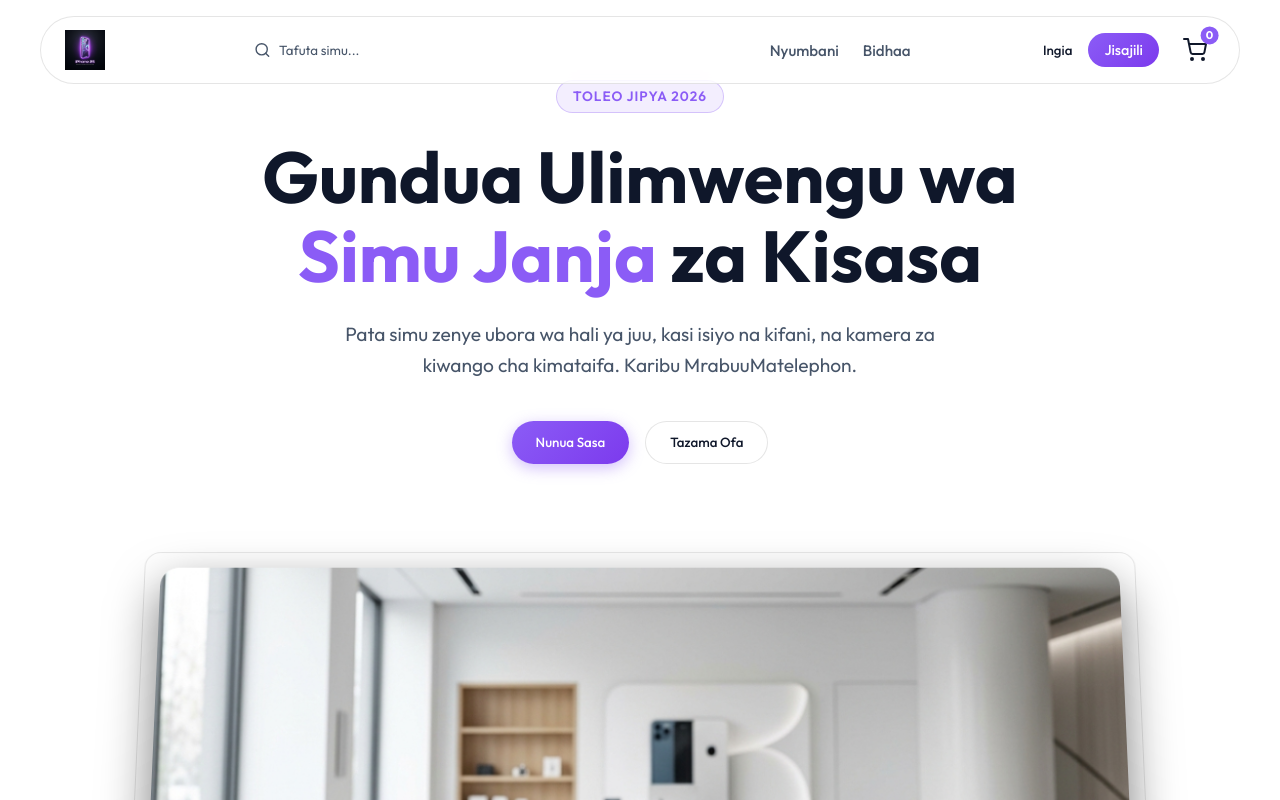
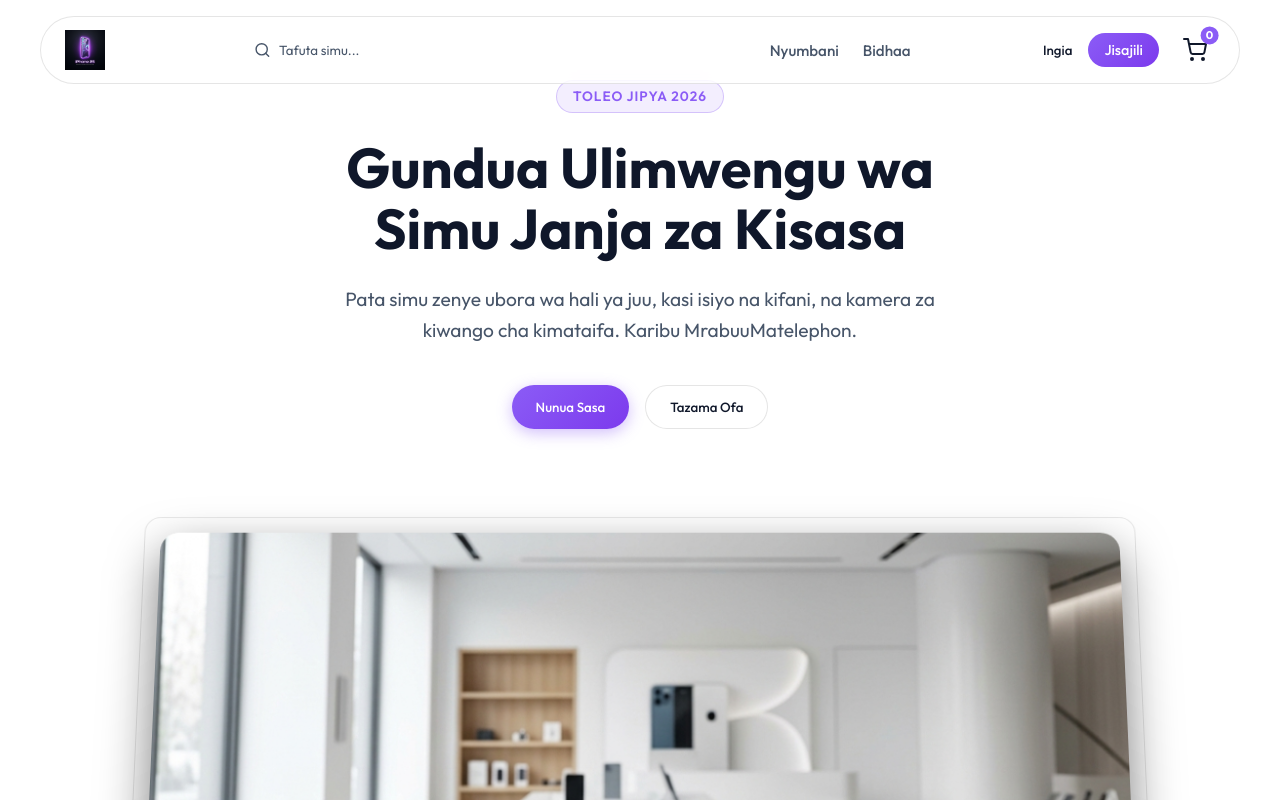
Before and after one commit to suleahmad/mrabuumatelephons, a React (Vite) app: page / in a window 1280 px wide. Shown: the top 800 px of the page. Built offline with nearby package versions, Linux system fonts and the light colour scheme.

Commit message:
Resize hero text to be moderate and solid black, implement search functionality

```diff
--- a/src/App.tsx
+++ b/src/App.tsx
@@ -11,6 +11,7 @@ const App: React.FC = () => {
   const [isAuthModalOpen, setIsAuthModalOpen] = useState(false);
   const [isCartOpen, setIsCartOpen] = useState(false);
   const [authModalMode, setAuthModalMode] = useState<'login' | 'signup'>('login');
+  const [searchQuery, setSearchQuery] = useState('');
 
   const handleOpenAuthModal = (mode: 'login' | 'signup') => {
     setAuthModalMode(mode);
@@ -84,6 +85,7 @@ const App: React.FC = () => {
       <Navbar
         onOpenAuthModal={handleOpenAuthModal}
         onOpenCart={() => setIsCartOpen(true)}
+        onSearch={setSearchQuery}
       />
       <HeroSection />
 
@@ -94,7 +96,9 @@ const App: React.FC = () => {
         </div>
 
         <div className="products-grid">
-          {featuredPhones.map((phone, index) => (
+          {featuredPhones
+            .filter(phone => phone.name.toLowerCase().includes(searchQuery.toLowerCase()))
+            .map((phone, index) => (
             <div className={`animate-fade-in delay-${(index + 1) * 100}`} key={index}>
               <ProductCard {...phone} />
             </div>
@@ -113,7 +117,9 @@ const App: React.FC = () => {
         </div>
 
         <div className="products-grid">
-          {budgetPhones.map((phone, index) => (
+          {budgetPhones
+            .filter(phone => phone.name.toLowerCase().includes(searchQuery.toLowerCase()))
+            .map((phone, index) => (
             <div className={`animate-fade-in delay-${(index + 1) * 100}`} key={index}>
               <ProductCard {...phone} />
             </div>
--- a/src/components/HeroSection.css
+++ b/src/components/HeroSection.css
@@ -55,14 +55,15 @@
 }
 
 .hero-title {
-  font-size: 4.5rem;
+  font-size: 3.5rem;
   line-height: 1.1;
   margin-bottom: 1.5rem;
   font-weight: 800;
+  color: var(--text-main);
 }
 
 .text-gradient {
-  color: var(--accent);
+  color: var(--text-main);
 }
 
 .hero-description {
--- a/src/components/Navbar.tsx
+++ b/src/components/Navbar.tsx
@@ -6,9 +6,10 @@ import './Navbar.css';
 interface NavbarProps {
   onOpenAuthModal?: (mode: 'login' | 'signup') => void;
   onOpenCart?: () => void;
+  onSearch?: (query: string) => void;
 }
 
-const Navbar: React.FC<NavbarProps> = ({ onOpenAuthModal, onOpenCart }) => {
+const Navbar: React.FC<NavbarProps> = ({ onOpenAuthModal, onOpenCart, onSearch }) => {
   const { user, logout } = useAuth();
   const { cartItems } = useCart();
 
@@ -24,7 +25,11 @@ const Navbar: React.FC<NavbarProps> = ({ onOpenAuthModal, onOpenCart }) => {
             <circle cx="11" cy="11" r="8"></circle>
             <line x1="21" y1="21" x2="16.65" y2="16.65"></line>
           </svg>
-          <input type="text" placeholder="Tafuta simu..." />
+          <input
+            type="text"
+            placeholder="Tafuta simu..."
+            onChange={(e) => onSearch?.(e.target.value)}
+          />
         </div>
 
         <ul className="nav-links">
```
